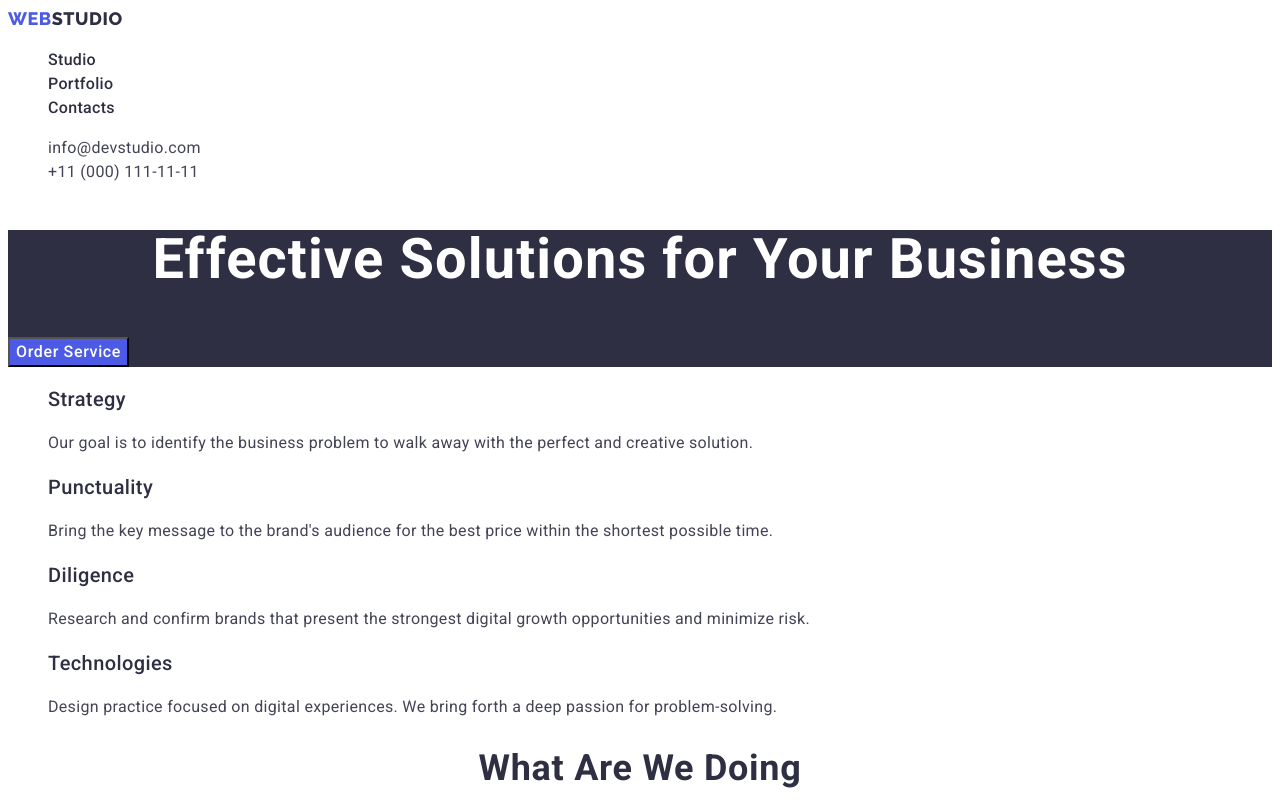
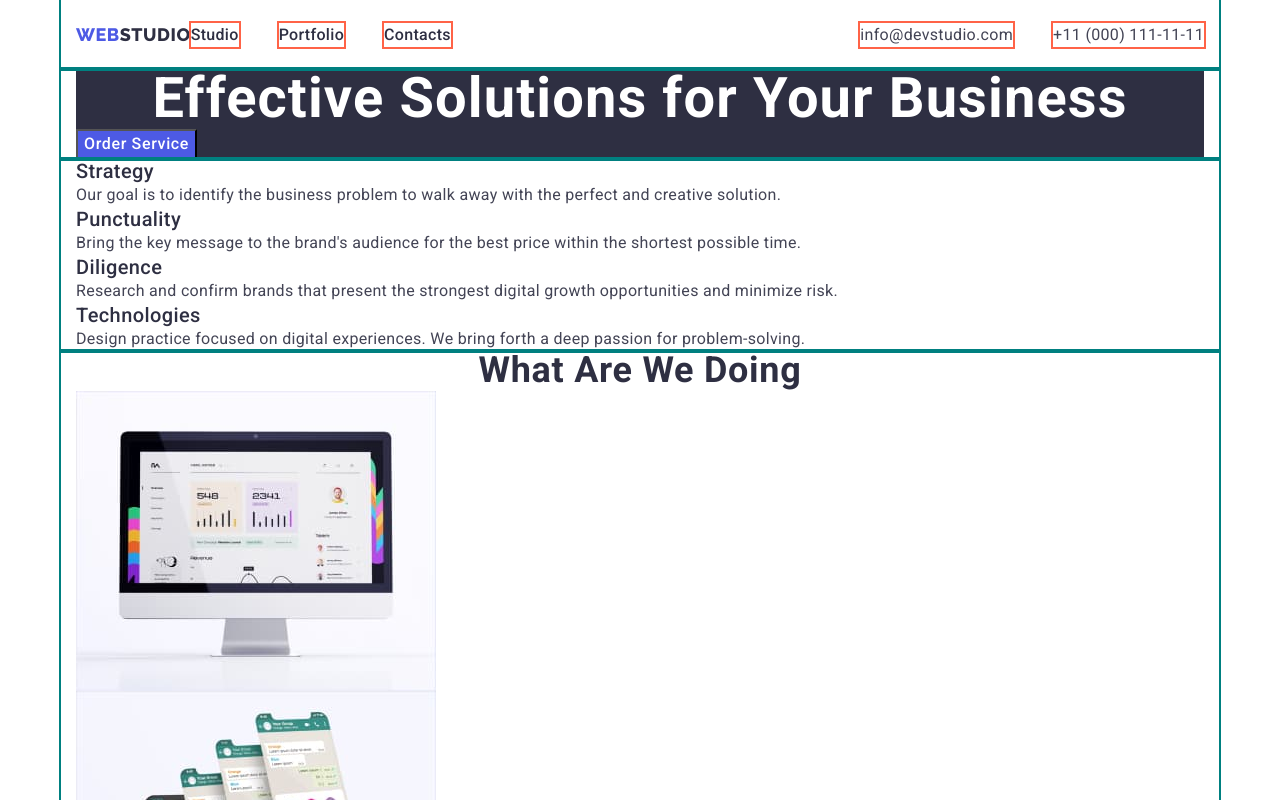
Before and after one commit to maodzhedun/goit-markup-hw-03, a plain HTML site: page index.html in a window 1280 px wide. Shown: the top 800 px of the page. Drawn offline with nearby package versions, Linux system fonts and the light colour scheme.

Commit message:
start FLEX

```diff
--- a/css/styles.css
+++ b/css/styles.css
@@ -25,8 +25,32 @@ body {
   letter-spacing: 0.02em;
   color: var(--body-text-color);
 }
+/* container */
+
+.container {
+  width: 100%;
+  max-width: 1158px;
+  padding: 0px 15px;
+  margin: 0 auto;
+  outline: 2px solid teal;
+}
+
+img {
+  display: block;
+  max-width: 100%;
+  height: auto;
+}
 
 /* reset */
+
+p, h1, h2, h3, h4, h5 {
+  margin: 0;
+}
+
+ul {
+  margin: 0;
+  padding-left: 0;
+}
 
 .list {
   list-style: none;
@@ -39,6 +63,32 @@ body {
 /* button */
 
 /* Site nav */
+
+.header-container {
+  display: flex;
+  align-items: center; */
+
+}
+
+.site-nav {
+  display: flex;
+  align-items: center;
+}
+
+.nav-list {
+  display: flex;
+  /* background-color: aquamarine; */
+  }
+
+  .nav-list .item {
+    /* display: block; */
+    /* padding-top: 24px; */
+    /* padding-bottom: 24px; */
+    outline: 2px solid tomato;
+    }
+  .nav-list .item:not(:last-child) {
+    margin-right: 40px;
+  }
 
 .site-nav .link.top-link {
   color: var(--primary-brand-color);
@@ -63,9 +113,12 @@ body {
 }
 
 .site-nav .link {
+  padding-top: 24px;
+  padding-bottom: 24px;
   color: var(--secondary-bg-color);
   font-style: normal;
   font-weight: 500;
+  /* background-color: blue; */
 }
 
 .site-nav .link:hover,
@@ -85,6 +138,11 @@ body {
 
 .site-cont {
   font-style: normal;
+  margin-left: auto;
+}
+
+ .site-cont .item + .item {
+ /* margin-left: 40px; */
 }
 
 /* .site-nav > a {
--- a/index.html
+++ b/index.html
@@ -11,6 +11,7 @@
       href="https://fonts.googleapis.com/css2?family=Raleway:wght@800&family=Roboto:wght@400;500;700;900&display=swap"
       rel="stylesheet"
     />
+    <link rel="stylesheet" href="https://cdnjs.cloudflare.com/ajax/libs/modern-normalize/1.1.0/modern-normalize.min.css"/>
     <link rel="stylesheet" href="./css/styles.css" />
   </head>
   <body>
@@ -19,28 +20,25 @@
     <header>
       <!-- Navigation on the page -->
 
+<div class="header-container container">
   <nav class="site-nav">
-        <a class="link top-link" href="./index.html"
-          >Web<span class="top-logo">Studio</span></a
-        >
-        <ul class="list">
-          <li><a class="link" href="./index.html">Studio</a></li>
-          <li><a class="link" href="./portfolio.html">Portfolio</a></li>
-          <li><a class="link" href="">Contacts</a></li>
+  <a class="link top-link" href="./index.html">Web<span class="top-logo">Studio</span></a>
+  <ul class="list nav-list">
+    <li class="item"><a class="link" href="./index.html">Studio</a></li>
+    <li class="item"><a class="link" href="./portfolio.html">Portfolio</a></li>
+    <li class="item"><a class="link" href="">Contacts</a></li>
   </ul>
 </nav>
 <address class="site-cont">
-        <ul class="list">
-          <li>
-            <a class="link" href="mailto:info@devstudio.com"
-              >info@devstudio.com</a
-            >
+  <ul class="list nav-list">
+    <li class="item">
+      <a class="link" href="mailto:info@devstudio.com">info@devstudio.com</a>
     </li>
-          <li>
+    <li class="item">
       <a class="link" href="tel:+110001111111">+11 (000) 111-11-11</a>
     </li>
   </ul>
-      </address>
+</address></div>
     </header>
 
     <!-- Main block -->
@@ -48,13 +46,16 @@
     <main>
       <!-- Section Hero -->
 
+<div class="container">
           <section class="hero">
             <h1 class="hero-title">Effective Solutions for Your Business</h1>
             <button class="hero-button" type="button">Order Service</button>
           </section>
+</div>
 
       <!-- Section Feature -->
 
+     <div class="container">
         <section class="section">
           <h2 class="section-title" hidden>Feature</h2>
           <ul class="list">
@@ -88,9 +89,11 @@
             </li>
           </ul>
         </section>
+     </div class="container">
 
       <!-- Section  What are we doing -->
 
+<div class="container">
         <section class="section">
           <h2 class="section-title">What are we doing</h2>
           <ul class="list">
@@ -105,9 +108,11 @@
             </li>
           </ul>
         </section>
+</div>
 
       <!-- Section Our Team -->
 
+     <div class="container">
         <section class="section team">
           <h2 class="section-title">Our Team</h2>
           <ul class="list">
@@ -145,10 +150,12 @@
             </li>
           </ul>
         </section>
+     </div>
     </main>
 
     <!-- Footer -->
 
+<div class="container">
       <footer class="footer">
         <a class="link" href="./index.html"
           >Web<span class="under-logo">Studio</span></a
@@ -158,5 +165,6 @@
           marketing & growth solutions.
         </p>
       </footer>
+</div>
   </body>
 </html>
```
Also changed, not shown: portfolio.html (+3 -44 lines). Lines whose indentation alone changed are shown as unchanged.
